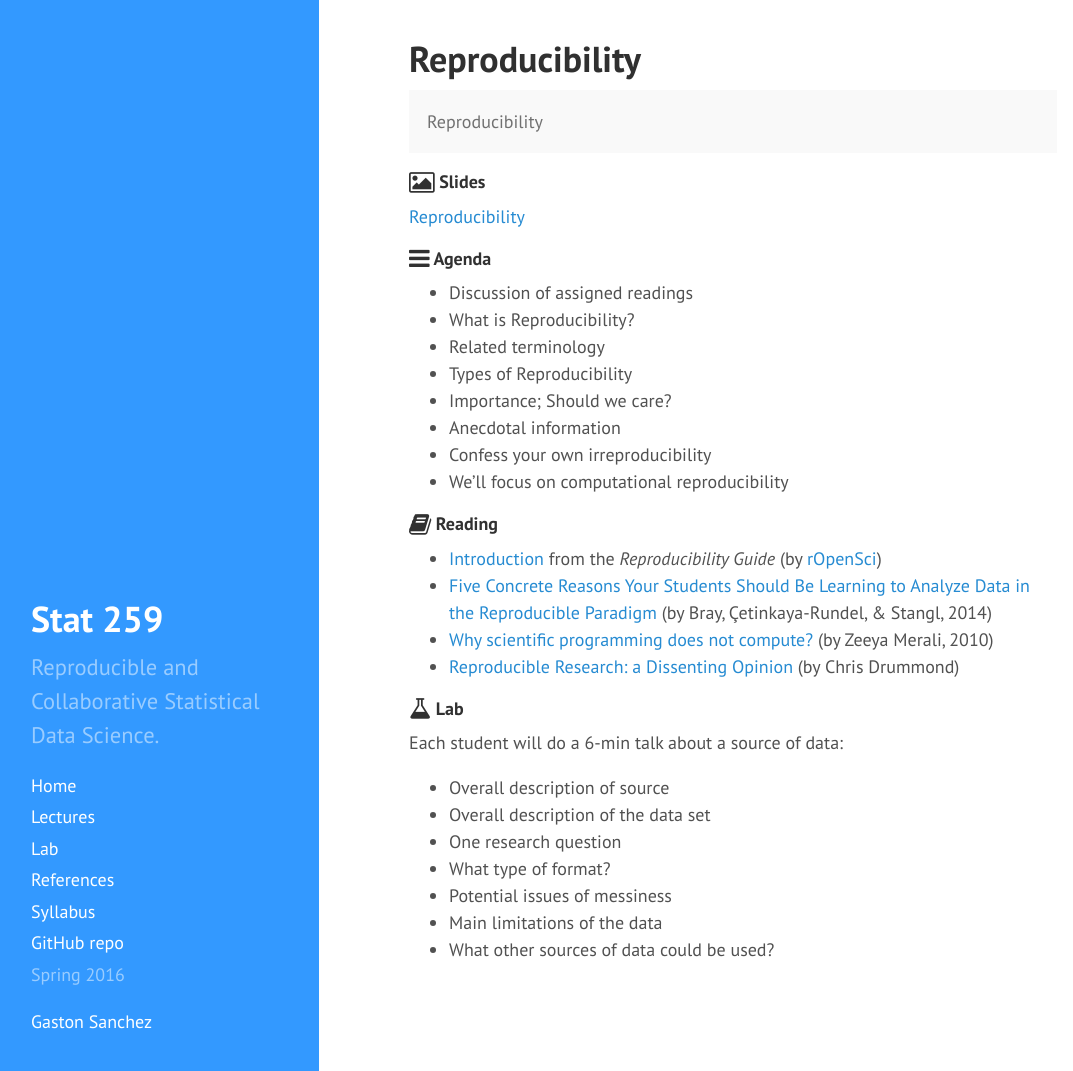
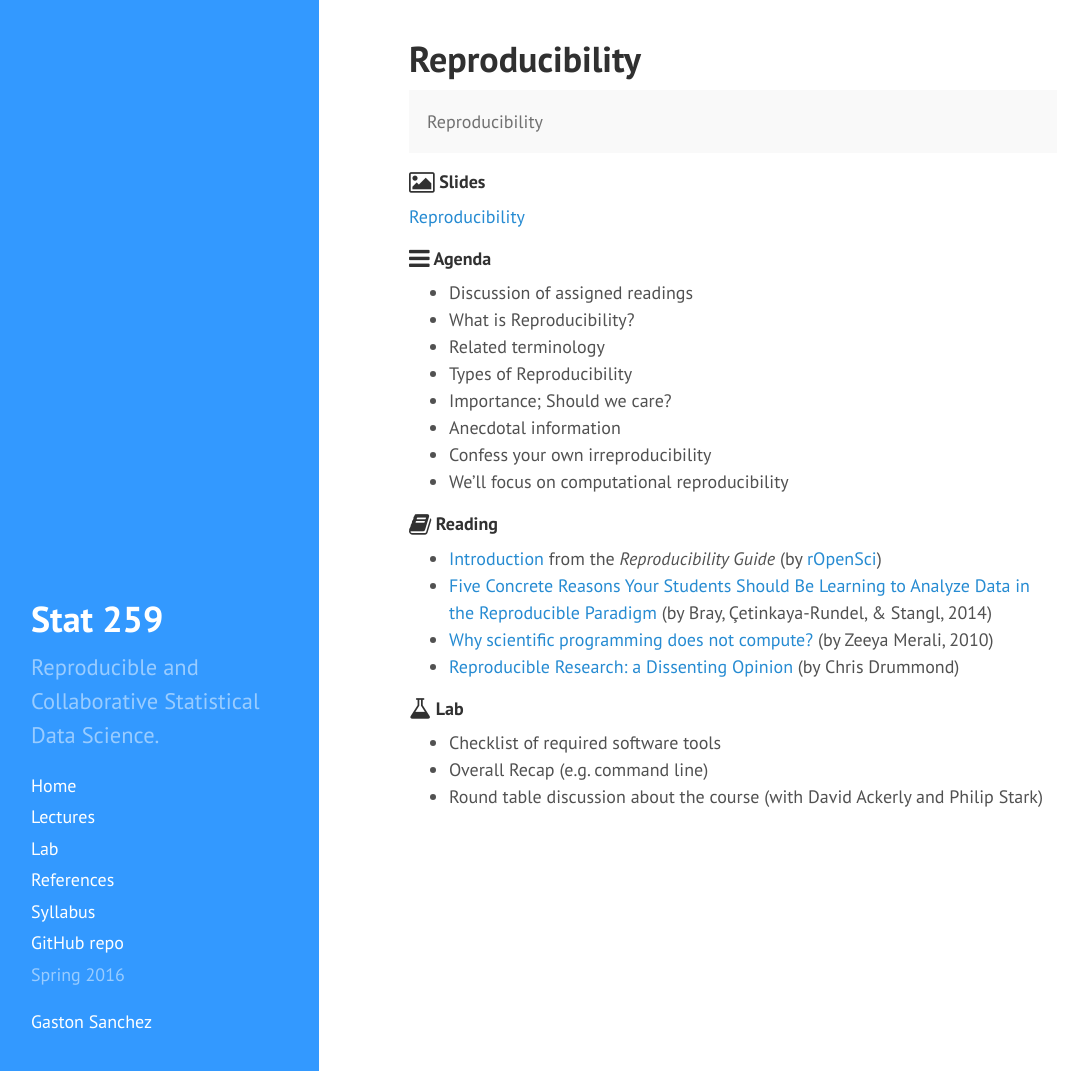
Before and after one commit to gastonstat/relic-stat259, a Jekyll site: the page built from lectures/02-reproducibility.md, in a window 1280 px wide and 1071 px high. Shown: the whole window, without its empty margins (5-1078 px from the left). Built offline with Jekyll 4.4.1, drawn with Linux system fonts in a browser that asks for light colours; nearby versions of some CDN libraries; Markdown is read by kramdown in place of the engine named in the settings.

Commit message:
updateing lecture 2 with round table in lab

```diff
--- a/lectures/02-reproducibility.md
+++ b/lectures/02-reproducibility.md
@@ -45,12 +45,6 @@ title: "Reproducibility"
 	Lab
 </h4>
 
-Each student will do a 6-min talk about a source of data:
-
-- Overall description of source
-- Overall description of the data set
-- One research question
-- What type of format?
-- Potential issues of messiness
-- Main limitations of the data
-- What other sources of data could be used?
+- Checklist of required software tools
+- Overall Recap (e.g. command line)
+- Round table discussion about the course (with David Ackerly and Philip Stark)
```
